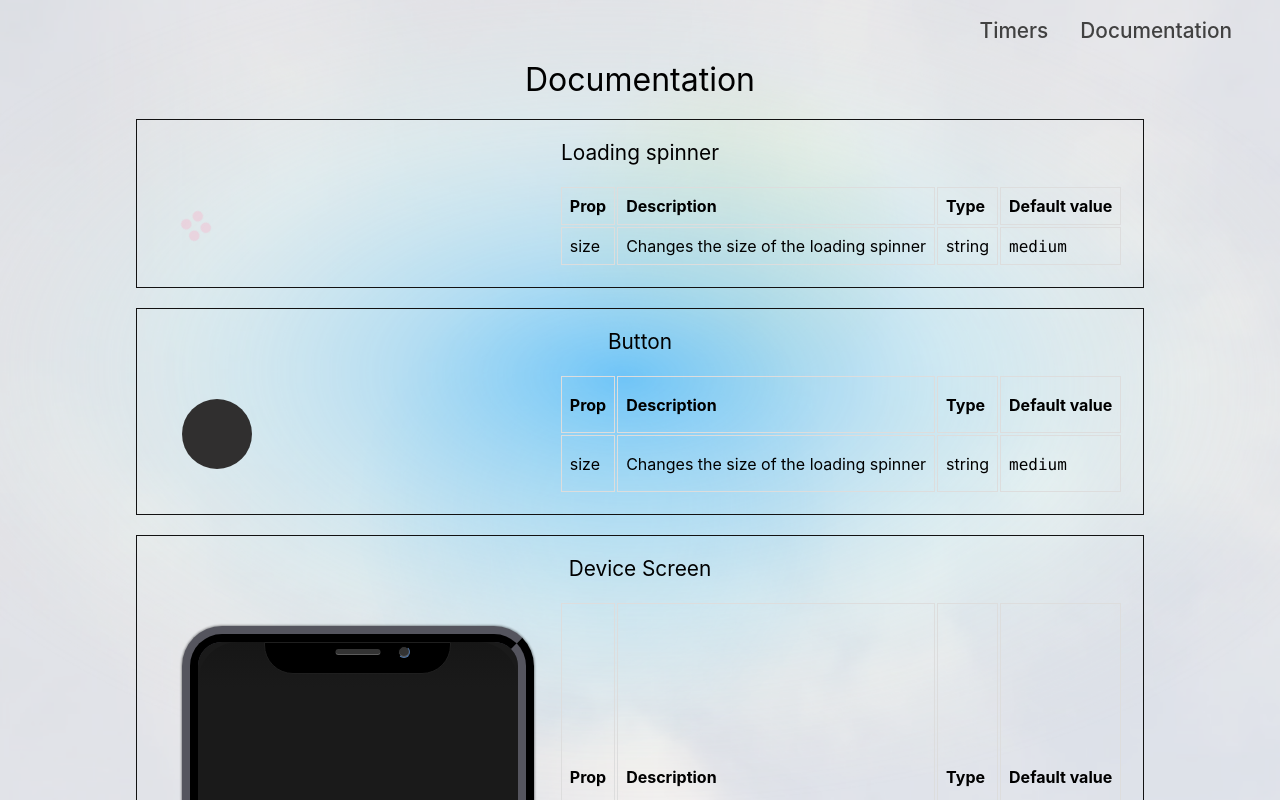
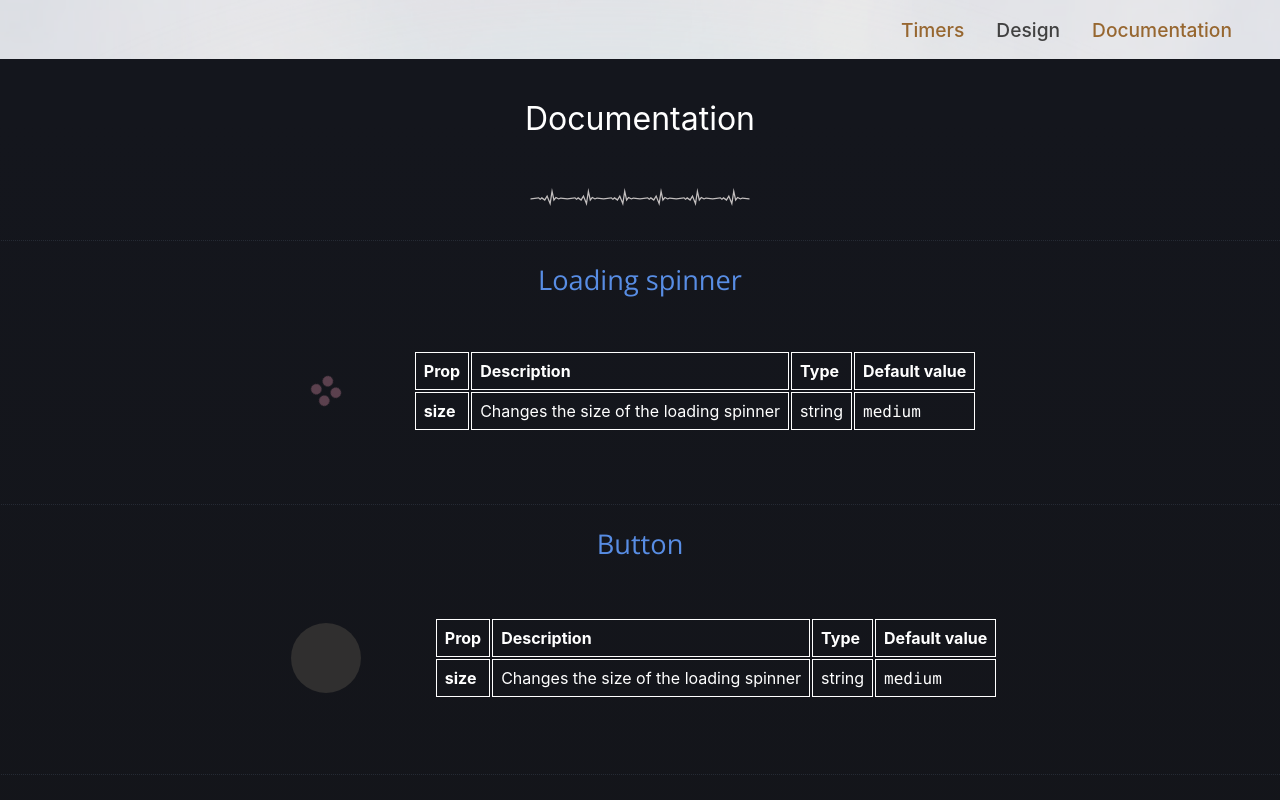
Before and after one commit to prof-tejera/assignment-1-agt25, a React (Create React App) app: page /docs in a window 1280 px wide. Built offline with nearby package versions, Linux system fonts and the light colour scheme; a web font is replaced by a local one.

Commit message:
documentation styling

```diff
--- a/src/App.js
+++ b/src/App.js
@@ -1,9 +1,10 @@
 import React from "react";
-import { BrowserRouter as Router, Switch, Route, Link } from "react-router-dom";
+import { BrowserRouter as Router, Switch, Route, NavLink } from "react-router-dom";
 import styled from "styled-components";
 
 import DocumentationView from "./views/DocumentationView";
 import TimersView from "./views/TimersView";
+import DesignView from "./views/DesignView";
 
 import Background from "./images/background.png";
 
@@ -30,8 +31,9 @@ const Container = styled.div`
     color: #414141;
   }
   a:hover {
-    color: orangered;
+    color: #C78233;
   };
+
   h3 {
     font-family: Roboto;
     font-size: 23px;
@@ -50,13 +52,14 @@ const Container = styled.div`
   }
 `;
 
-const StyledLink = styled(Link)`
+const StyledLink = styled(NavLink)`
   text-decoration: none;
   color: #191919;
-  font-size: 1.3rem;
+  font-size: 1.2rem;
   font-weight: 500;
-
-
+  &.active {
+    color: #976730;
+  }
 `;
 
 
@@ -70,17 +73,25 @@ function App() {
               <StyledLink to="/">Timers</StyledLink>
             </li>
             <li>
+              <StyledLink to="/design">Design</StyledLink>
+            </li>
+            <li>
               <StyledLink to="/docs">Documentation</StyledLink>
             </li>
+
+
 
           </ul>
         </nav>
         <Switch>
-          <Route path="/docs">
+          <Route exact path="/docs">
             <DocumentationView />
           </Route>
-          <Route path="/">
+          <Route exact path="/">
             <TimersView />
+          </Route>
+          <Route exact path="/design">
+          <DesignView />
           </Route>
 
 
--- a/src/components/documentation/DocumentComponent.js
+++ b/src/components/documentation/DocumentComponent.js
@@ -2,31 +2,50 @@ import React from "react";
 import styled from "styled-components";
 
 const Wrapper = styled.div`
-  border: 1px solid #121212;
   margin: 20px 0px;
+  border-top: 1px dotted #2B2F3BCF;
+
 `;
 
 const Container = styled.div`
   padding: 20px;
   display: flex;
-  justify-content: space-between;
+  flex-direction: row;
+  flex-wrap: wrap;
+  justify-content: center;
+  align-items: center;
+  align-content: center;
 `;
 
 const Title = styled.div`
   display: flex;
   justify-content: center;
   padding-top: 20px;
-  font-size: 1.3rem;
+  font-size: 1.7rem;
+  color: #588DE4;
+  font-family: Open Sans;
 `;
 
 const RenderComponent = styled.div`
   padding: 25px;
   display: flex;
+  margin: 1rem;
   align-items: center;
 
 `;
 
-const Documentation = styled.table``;
+const Documentation = styled.table`
+  height: 80%;
+  margin: 2rem;
+  border: none;
+  tr, th {
+    border: 1px solid white;
+  }
+  td {
+    border: 1px solid white;
+  }
+
+`;
 
 class DocumentComponent extends React.Component {
   render() {
@@ -45,7 +64,7 @@ class DocumentComponent extends React.Component {
             {this.props.propDocs.map((doc) => {
               return (
                 <tr>
-                  <td>{doc.prop}</td>
+                  <td><b>{doc.prop}</b></td>
                   <td>{doc.description}</td>
                   <td>{doc.type}</td>
                   <td>
--- a/src/components/generic/Device.js
+++ b/src/components/generic/Device.js
@@ -12,7 +12,8 @@ const deviceDimensions = {
     tablet: {
         width: 420,
         height: 640,
-    }
+    },
+
 };
 
 
--- a/src/components/generic/ProgressBar.js
+++ b/src/components/generic/ProgressBar.js
@@ -63,10 +63,10 @@ const ProgressFill = styled.div`
 
 class ProgressBar extends React.Component {
   render() {
-    const { time, animationPlaying } = this.props.time;
+
     return (
       <>
-        <ProgressFill time={time}/>
+        <ProgressFill/>
       </>
     );
   }
--- a/src/components/generic/TimerScreen.js
+++ b/src/components/generic/TimerScreen.js
@@ -136,7 +136,7 @@ class TimersScreen extends React.Component {
                     {/* Progress bar and status value (run, rest or the initial "stretch") */}
                     <ProgressWrapper>
                         <img width="232px" src={ProgressRate} alt="Progress Rate"></img>
-                        <ProgressBar time={totalSeconds}/>
+                        <ProgressBar/>
                         <p>{action}</p>
                     </ProgressWrapper>
                 </Container>
--- a/src/index.css
+++ b/src/index.css
@@ -1,7 +1,3 @@
-/* * {
-  border: 1px solid red;
-}
- */
 
 
 @import url('https://fonts.googleapis.com/css2?family=Open+Sans&display=swap');
--- /dev/null
+++ b/src/views/DesignView.js
@@ -0,0 +1,11 @@
+import React, { Component } from 'react'
+
+export default class componentName extends Component {
+  render() {
+    return (
+      <>
+        <h2>hello</h2>
+      </>
+    )
+  }
+}
--- a/src/views/DocumentationView.js
+++ b/src/views/DocumentationView.js
@@ -6,18 +6,32 @@ import DocumentComponent from "../components/documentation/DocumentComponent";
 import Loading from "../components/generic/Loading";
 import Button from "../components/generic/Button";
 
-import MobileScreen from "../components/generic/Device";
+import Device from "../components/generic/Device";
+import TimerScreen from "../components/generic/TimerScreen";
+import TimerInputs from "../components/generic/TimerInputs";
+
+import HeartRate from "../images/grey-heart-rate.svg";
 
 
 const Container = styled.div`
   display: flex;
   justify-content: center;
+  align-items: center;
   width: 100%;
+  background: rgb(22,33,56);
+  background: linear-gradient(180deg, #14161D 2%, rgba(18,18,18,1) 100%);
+  color: white;
+  overflow: hidden;
+
 `;
 
 const Title = styled.div`
   font-size: 2rem;
+  padding: 2.5rem;
+  width: 100vw;
 `;
+
+
 
 class Documentation extends React.Component {
   render() {
@@ -26,6 +40,7 @@ class Documentation extends React.Component {
         <div>
 
           <Title>Documentation</Title>
+          <img src={HeartRate} alt="hey"/>
           <DocumentComponent
             title="Loading spinner "
             component={<Loading />}
@@ -54,7 +69,7 @@ class Documentation extends React.Component {
 
           <DocumentComponent
             title="Device Screen "
-            component={<MobileScreen />}
+            component={<Device/>}
             propDocs={[
               {
                 prop: "size",
@@ -62,8 +77,42 @@ class Documentation extends React.Component {
                 type: "string",
                 defaultValue: "medium",
               },
+
+
             ]}
           />
+
+
+        <DocumentComponent
+            title="Timer Screen"
+            component={<TimerScreen type="Stopwatch" action="Run"/>}
+            propDocs={[
+              {
+                prop: "size",
+                description: "Changes the size of the loading spinner",
+                type: "string",
+                defaultValue: "medium",
+              },
+
+
+            ]}
+          />
+
+          <DocumentComponent
+            title="Timer Screen"
+            component={<TimerInputs type="Countdown" showInputs={true}/>}
+            propDocs={[
+              {
+                prop: "size",
+                description: "Changes the size of the loading spinner",
+                type: "string",
+                defaultValue: "medium",
+              },
+
+
+            ]}
+          />
+
         </div>
       </Container>
     );
--- a/src/views/TimersView.js
+++ b/src/views/TimersView.js
@@ -11,6 +11,7 @@ import Tabata from "../components/timers/Tabata";
 import HeartRate from "../images/grey-heart-rate.svg";
 
 
+
 const Container = styled.div`
   display: flex;
   flex-direction: row;
@@ -19,39 +20,42 @@ const Container = styled.div`
   align-items: center;
   width: 85%;
   align-content: center;
-  border: 1px solid blue;
   margin: 0 auto;
   padding-top: 1rem;
 `
 
 const Intro = styled.div`
-  border: 1px solid green;
+
   img {
     margin-top: -1rem;
   };
   ul {
     margin-bottom: 3rem;
     display: flex;
-  flex-direction: row;
-  flex-wrap: wrap;
-  justify-content: space-around;
-  align-items: baseline;
-  align-content: center;
+    flex-direction: row;
+    flex-wrap: wrap;
+    justify-content: space-around;
+    align-items: baseline;
+    align-content: center;
+
     li {
       font-size: 21px;
       color: #50874A;
-      :hover, :active {
+      :hover {
         color: #33492C;
-      }
+      };
+
     };
 
+
   };
+
+
 `;
 
 
 const Timer = styled.div`
-  border: 2px solid pink;
-  padding: 0.5rem 2.5rem 0.5rem 2.5rem;
+  padding: 0.5rem 3rem 0.5rem 3rem;
 
 
 `;
@@ -101,7 +105,9 @@ class TimersView extends React.Component {
             <img src={HeartRate} width="350px" alt="Heart beat line vector"/>
             <ul>
               {timers.map((timer) => (
-                <li onClick={() => {this.setState({
+                <li
+                  key={timer.title}
+                  onClick={() => {this.setState({
                   activeComponent: timer.title
                 })}}>
                 {timer.title}
```
